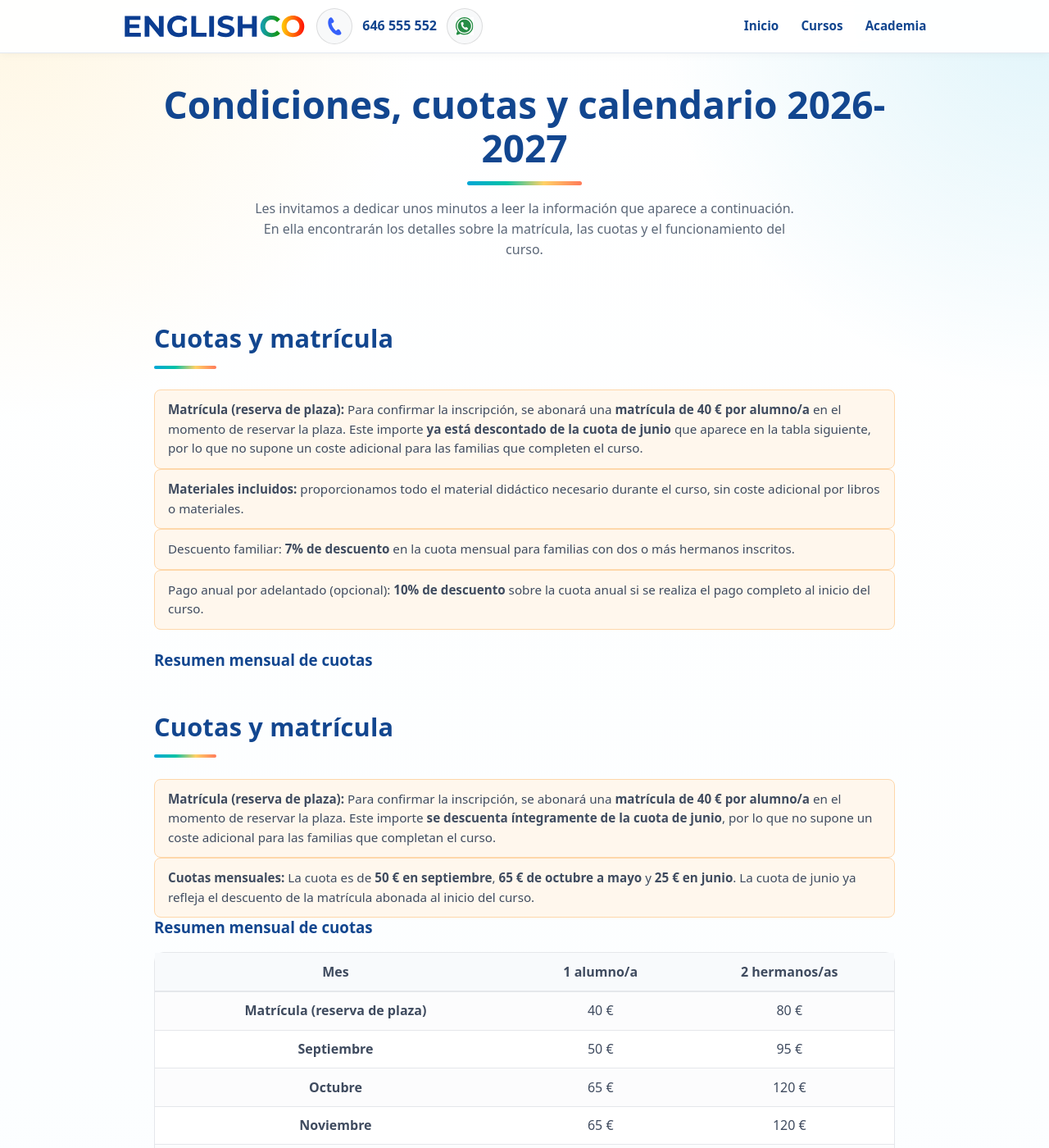
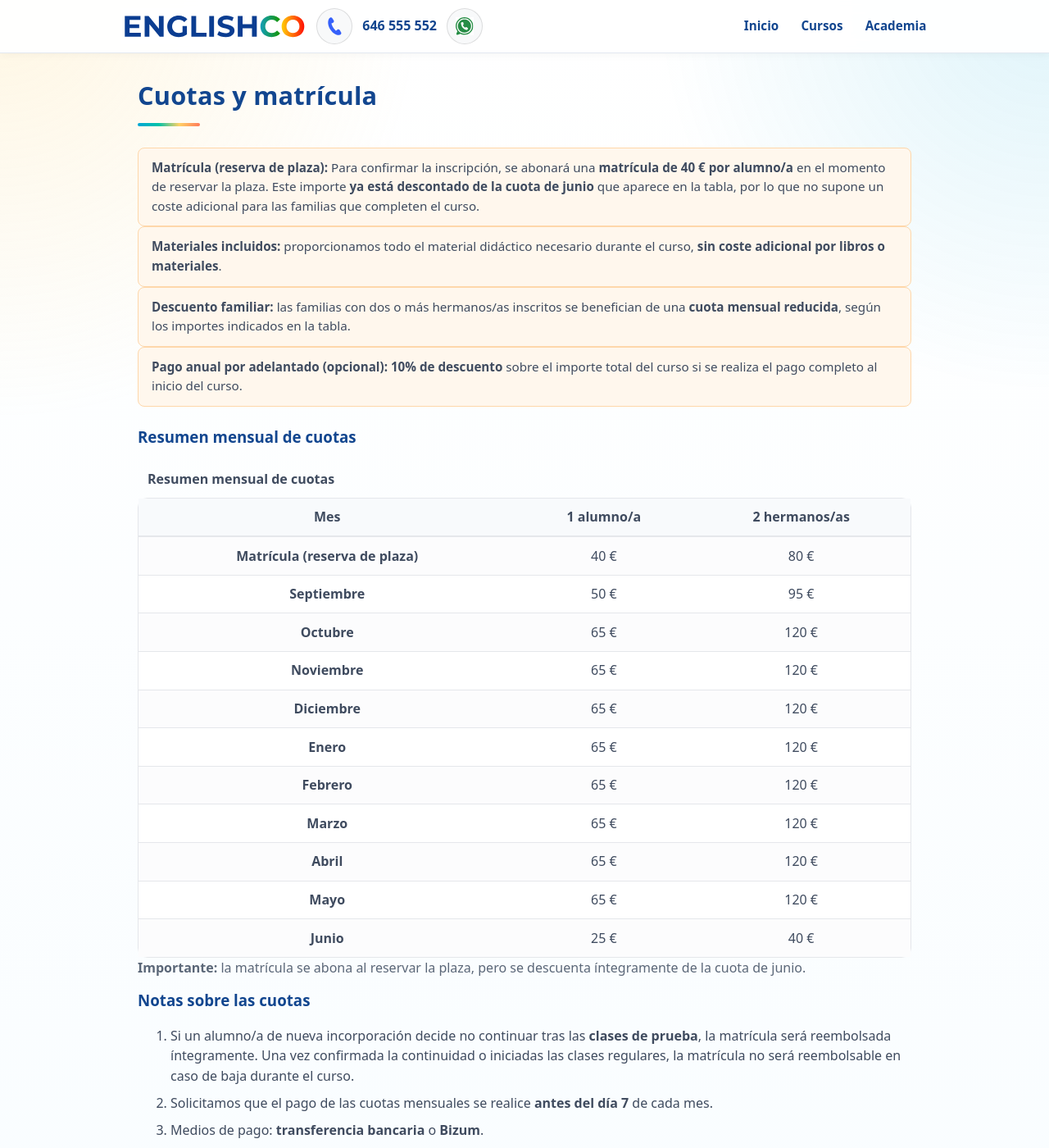
Before and after one commit to dixonbruce/englishco, a Jekyll site: the page built from condiciones.html, in a window 1280 px wide and 1400 px high. Shown: the whole window at 82% size. Built offline with Jekyll 4.4.1, drawn with Linux system fonts in a browser that asks for light colours; some of the changed text lies outside the part shown.

Commit message:
Revise conditions page for 2026-2027
Updated the title and description for the conditions page, revised fee details, and improved formatting for clarity.

```diff
--- a/condiciones.html
+++ b/condiciones.html
@@ -1,24 +1,16 @@
 ---
 layout: default
-title: "English Co – Condiciones y Cuotas"
-description: "Condiciones, cuotas y calendario del curso 2025-2026."
+title: "Condiciones, cuotas y calendario | EnglishCO"
+description: "Condiciones, cuotas, calendario y formas de pago del curso 2026–2027."
 section: "info"
 permalink: "/condiciones.html"
 ---
 
 <main id="main-content">
-  <!-- Hero -->
-  <section class="hero-light">
-    <div class="container hero-inner">
-      <h1>Condiciones, cuotas y calendario 2026-2027</h1>
-      <p class="lead">
-        Les invitamos a dedicar unos minutos a leer la información que aparece a continuación. En ella encontrarán los detalles sobre la matrícula, las cuotas y el funcionamiento del curso.
-      </p>
-    </div>
-  </section>
 
-  <!-- Fees -->
-  <section class="container stack">
+  <!-- ===================================================== -->
+  <!-- CUOTAS Y MATRÍCULA -->
+  <!-- ===================================================== -->
 
   <h2>Cuotas y matrícula</h2>
 
@@ -26,49 +18,40 @@ permalink: "/condiciones.html"
     <strong>Matrícula (reserva de plaza):</strong>
     Para confirmar la inscripción, se abonará una
     <strong>matrícula de 40 € por alumno/a</strong> en el momento de reservar la plaza.
-      Este importe <strong>ya está descontado de la cuota de junio</strong> que aparece en la tabla siguiente,
+    Este importe <strong>ya está descontado de la cuota de junio</strong> que aparece en la tabla,
     por lo que no supone un coste adicional para las familias que completen el curso.
   </div>
 
   <div class="note">
-      <strong>Materiales incluidos:</strong> proporcionamos todo el material didáctico necesario durante el curso, sin coste adicional por libros o materiales.
+    <strong>Materiales incluidos:</strong>
+    proporcionamos todo el material didáctico necesario durante el curso,
+    <strong>sin coste adicional por libros o materiales</strong>.
   </div>
 
   <div class="note">
-      Descuento familiar:
-      <strong>7% de descuento</strong> en la cuota mensual para familias con dos o más hermanos inscritos.
+    <strong>Descuento familiar:</strong>
+    las familias con dos o más hermanos/as inscritos se benefician de una
+    <strong>cuota mensual reducida</strong>, según los importes indicados en la tabla.
   </div>
 
   <div class="note">
-      Pago anual por adelantado (opcional):
-      <strong>10% de descuento</strong> sobre la cuota anual si se realiza el pago completo al inicio del curso.
+    <strong>Pago anual por adelantado (opcional):</strong>
+    <strong>10% de descuento</strong> sobre el importe total del curso
+    si se realiza el pago completo al inicio del curso.
   </div>
 
   <br>
-    <h3>Resumen mensual de cuotas</h3>
-    <div class="table-wrap">
-    <h2>Cuotas y matrícula</h2>
 
-<div class="note">
-  <strong>Matrícula (reserva de plaza):</strong>
-  Para confirmar la inscripción, se abonará una
-  <strong>matrícula de 40 € por alumno/a</strong> en el momento de reservar la plaza.
-  Este importe <strong>se descuenta íntegramente de la cuota de junio</strong>,
-  por lo que no supone un coste adicional para las familias que completan el curso.
-</div>
-
-<div class="note">
-  <strong>Cuotas mensuales:</strong>
-  La cuota es de <strong>50 € en septiembre</strong>,
-  <strong>65 € de octubre a mayo</strong> y
-  <strong>25 € en junio</strong>.
-  La cuota de junio ya refleja el descuento de la matrícula abonada al inicio del curso.
-</div>
+  <!-- ===================================================== -->
+  <!-- TABLA DE CUOTAS -->
+  <!-- ===================================================== -->
 
   <h3>Resumen mensual de cuotas</h3>
 
   <div class="table-wrap">
     <table class="fees">
+      <caption>Resumen mensual de cuotas</caption>
+
       <thead>
         <tr>
           <th scope="col">Mes</th>
@@ -76,57 +59,68 @@ permalink: "/condiciones.html"
           <th scope="col">2 hermanos/as</th>
         </tr>
       </thead>
+
       <tbody>
         <tr>
           <th scope="row">Matrícula (reserva de plaza)</th>
           <td>40 €</td>
           <td>80 €</td>
         </tr>
+
         <tr>
           <th scope="row">Septiembre</th>
           <td>50 €</td>
           <td>95 €</td>
         </tr>
+
         <tr>
           <th scope="row">Octubre</th>
           <td>65 €</td>
           <td>120 €</td>
         </tr>
+
         <tr>
           <th scope="row">Noviembre</th>
           <td>65 €</td>
           <td>120 €</td>
         </tr>
+
         <tr>
           <th scope="row">Diciembre</th>
           <td>65 €</td>
           <td>120 €</td>
         </tr>
+
         <tr>
           <th scope="row">Enero</th>
           <td>65 €</td>
           <td>120 €</td>
         </tr>
+
         <tr>
           <th scope="row">Febrero</th>
           <td>65 €</td>
           <td>120 €</td>
         </tr>
+
         <tr>
           <th scope="row">Marzo</th>
           <td>65 €</td>
           <td>120 €</td>
         </tr>
+
         <tr>
           <th scope="row">Abril</th>
           <td>65 €</td>
           <td>120 €</td>
         </tr>
+
         <tr>
           <th scope="row">Mayo</th>
           <td>65 €</td>
           <td>120 €</td>
         </tr>
+
         <tr>
           <th scope="row">Junio</th>
           <td>25 €</td>
@@ -137,21 +131,21 @@ permalink: "/condiciones.html"
   </div>
 
   <p class="small">
-  <strong>Importante:</strong> la matrícula se abona al reservar la plaza,
-  pero se descuenta de la cuota de junio. Por tanto, para un alumno/a que
-  complete el curso, el total abonado durante el curso es de
-  <strong>595 €</strong>, incluida la matrícula.
+    <strong>Importante:</strong>
+    la matrícula se abona al reservar la plaza, pero se descuenta íntegramente
+    de la cuota de junio.
   </p>
-    <br>
-    <!-- Notas -->
+
+
+  <!-- ===================================================== -->
+  <!-- NOTAS SOBRE LAS CUOTAS -->
+  <!-- ===================================================== -->
+
   <div class="small" id="notas-cuotas">
+
     <h3>Notas sobre las cuotas</h3>
+
     <ol>
-        <li>
-          La <strong>matrícula (reserva de plaza)</strong> es de
-          <strong>40 € por alumno/a</strong> y se abona al formalizar la inscripción.
-          Este importe se descontará íntegramente de la cuota de junio.
-        </li>
 
       <li>
         Si un alumno/a de nueva incorporación decide no continuar tras las
@@ -159,42 +153,65 @@ permalink: "/condiciones.html"
         Una vez confirmada la continuidad o iniciadas las clases regulares,
         la matrícula no será reembolsable en caso de baja durante el curso.
       </li>
+
       <li>
         Solicitamos que el pago de las cuotas mensuales se realice
         <strong>antes del día 7</strong> de cada mes.
       </li>
+
       <li>
         Medios de pago:
         <strong>transferencia bancaria</strong> o <strong>Bizum</strong>.
       </li>
+
       <li>
         La cuota mensual se calcula sobre el conjunto del curso,
         teniendo en cuenta las vacaciones de <strong>Navidad</strong>,
         <strong>Semana Santa</strong> y los <strong>días festivos</strong>.
       </li>
+
       <li>
         Si, por motivos de seguridad y siguiendo las indicaciones de las autoridades,
         fuera necesario suspender alguna clase, esta se considerará cancelada por
         causa de fuerza mayor y no dará lugar a descuentos ni a clases de recuperación.
         Agradecemos su comprensión ante este tipo de situaciones excepcionales.
       </li>
+
       <li>
         Trabajamos con <strong>grupos reducidos</strong> y un número limitado de plazas.
         Por este motivo, no es posible descontar clases por ausencia del alumnado.
       </li>
+
     </ol>
+
   </div>
 
-    <hr/>
+
+  <hr>
 
 
+  <!-- ===================================================== -->
+  <!-- CÓMO REALIZAR LOS PAGOS -->
+  <!-- ===================================================== -->
+
   <h2>Cómo realizar los pagos</h2>
+
   <div class="pay">
+
     <div>
       <p><strong>Titular:</strong> Mark Dixon</p>
-        <p><strong>IBAN:</strong> <code>ES43 0128 0815 0301 0003 6275</code></p>
-        <p><strong>Bizum:</strong> 646 555 552</p>
+
+      <p>
+        <strong>IBAN:</strong>
+        <code>ES43 0128 0815 0301 0003 6275</code>
+      </p>
+
+      <p>
+        <strong>Bizum:</strong>
+        646 555 552
+      </p>
     </div>
+
     <div class="concept">
       <p>
         <strong>Concepto:</strong>
@@ -202,9 +219,16 @@ permalink: "/condiciones.html"
         No es necesario incluir el mes correspondiente.
       </p>
     </div>
+
   </div>
 
+
+  <!-- ===================================================== -->
+  <!-- ORGANIZACIÓN Y SEGURIDAD -->
+  <!-- ===================================================== -->
+
   <h2>Organización y seguridad</h2>
+
   <p>
     Por razones de seguridad, le pedimos que
     <strong>no se aproxime a la puerta</strong> de la academia hasta que su hijo/a
@@ -212,60 +236,126 @@ permalink: "/condiciones.html"
   </p>
 
   <h3>Otras consideraciones</h3>
+
   <ul>
-      <li>La <strong>puntualidad</strong> ayuda a evitar interrupciones en el desarrollo de la clase.</li>
-      <li>Traer <strong>estuche</strong> y <strong>botella de agua</strong> propios.</li>
-      <li>Siempre que sea posible, recomendamos usar el <strong>baño antes de la clase</strong> para aprovechar al máximo el tiempo.</li>
-      <li><strong>Último día de clase:</strong> <strong>30 de junio de 2027</strong>.</li>
+
+    <li>
+      La <strong>puntualidad</strong> ayuda a evitar interrupciones
+      en el desarrollo de la clase.
+    </li>
+
+    <li>
+      Traer <strong>estuche</strong> y <strong>botella de agua</strong> propios.
+    </li>
+
+    <li>
+      Siempre que sea posible, recomendamos usar el
+      <strong>baño antes de la clase</strong> para aprovechar al máximo el tiempo.
+    </li>
+
+    <li>
+      <strong>Último día de clase:</strong>
+      <strong>30 de junio de 2027</strong>.
+    </li>
+
   </ul>
 
 
+  <!-- ===================================================== -->
+  <!-- CONTACTO -->
+  <!-- ===================================================== -->
+
   <h3>Contacto</h3>
+
   <ul class="plain">
-      <li><strong>Dirección:</strong> Calle Gravina 47–49, Playa de Arinaga</li>
-      <li><strong>Teléfono:</strong> <a href="tel:+34646555552">646 555 552</a></li>
-      <li><strong>Email:</strong> <a href="mailto:mark@englishco.es">mark@englishco.es</a></li>
+
+    <li>
+      <strong>Dirección:</strong>
+      Calle Gravina 47–49, Playa de Arinaga
+    </li>
+
+    <li>
+      <strong>Teléfono:</strong>
+      <a href="tel:+34646555552">646 555 552</a>
+    </li>
+
+    <li>
+      <strong>Email:</strong>
+      <a href="mailto:mark@englishco.es">mark@englishco.es</a>
+    </li>
+
   </ul>
 
-  </section>
 
-  <!-- Important dates -->
-  <section class="fechas container" aria-labelledby="fechas-title">
+  <hr>
+
+
+  <!-- ===================================================== -->
+  <!-- CALENDARIO -->
+  <!-- ===================================================== -->
 
   <h2 id="fechas-title">Calendario 2026–2027</h2>
 
   <p class="muted">
-      Mostramos los días sin clase y los inicios y finales de cada trimestre.
+    Consulta los días sin clase y las fechas de inicio y finalización
+    de cada trimestre.
   </p>
 
   <!-- Banner -->
-    <div id="banner-hoy" class="banner" role="status" hidden></div>
+  <div
+    id="banner-hoy"
+    class="banner"
+    role="status"
+    hidden>
+  </div>
 
   <!-- Legend -->
   <div class="legend">
-      <span><i class="key key--cerrado"></i> Cierre / sin clase</span>
-      <span><i class="key key--inicio"></i> Inicio del trimestre</span>
-      <span><i class="key key--fin"></i> Fin del trimestre</span>
-      <span><i class="key key--hoy"></i> Hoy</span>
+
+    <span>
+      <i class="key key--cerrado"></i>
+      Cierre / sin clase
+    </span>
+
+    <span>
+      <i class="key key--inicio"></i>
+      Inicio del trimestre
+    </span>
+
+    <span>
+      <i class="key key--fin"></i>
+      Fin del trimestre
+    </span>
+
+    <span>
+      <i class="key key--hoy"></i>
+      Hoy
+    </span>
+
   </div>
+
 
   <div class="grid">
 
     <aside class="card">
+
       <h3>Trimestres</h3>
+
       <ul id="lista-trimestres" class="plain"></ul>
 
       <h3 class="mt">Cierres / sin clase</h3>
+
       <ul id="lista-cierres" class="plain"></ul>
+
     </aside>
 
-      <div id="mini-cal" class="mini-cal" aria-live="polite"></div>
+
+    <div
+      id="mini-cal"
+      class="mini-cal"
+      aria-live="polite">
+    </div>
 
   </div>
 
-  </section>
-
 </main>
-
-<!-- Load calendar JS -->
-<script src="/assets/js/fechas.js" defer></script>
```
Lines whose indentation alone changed are shown as unchanged.
